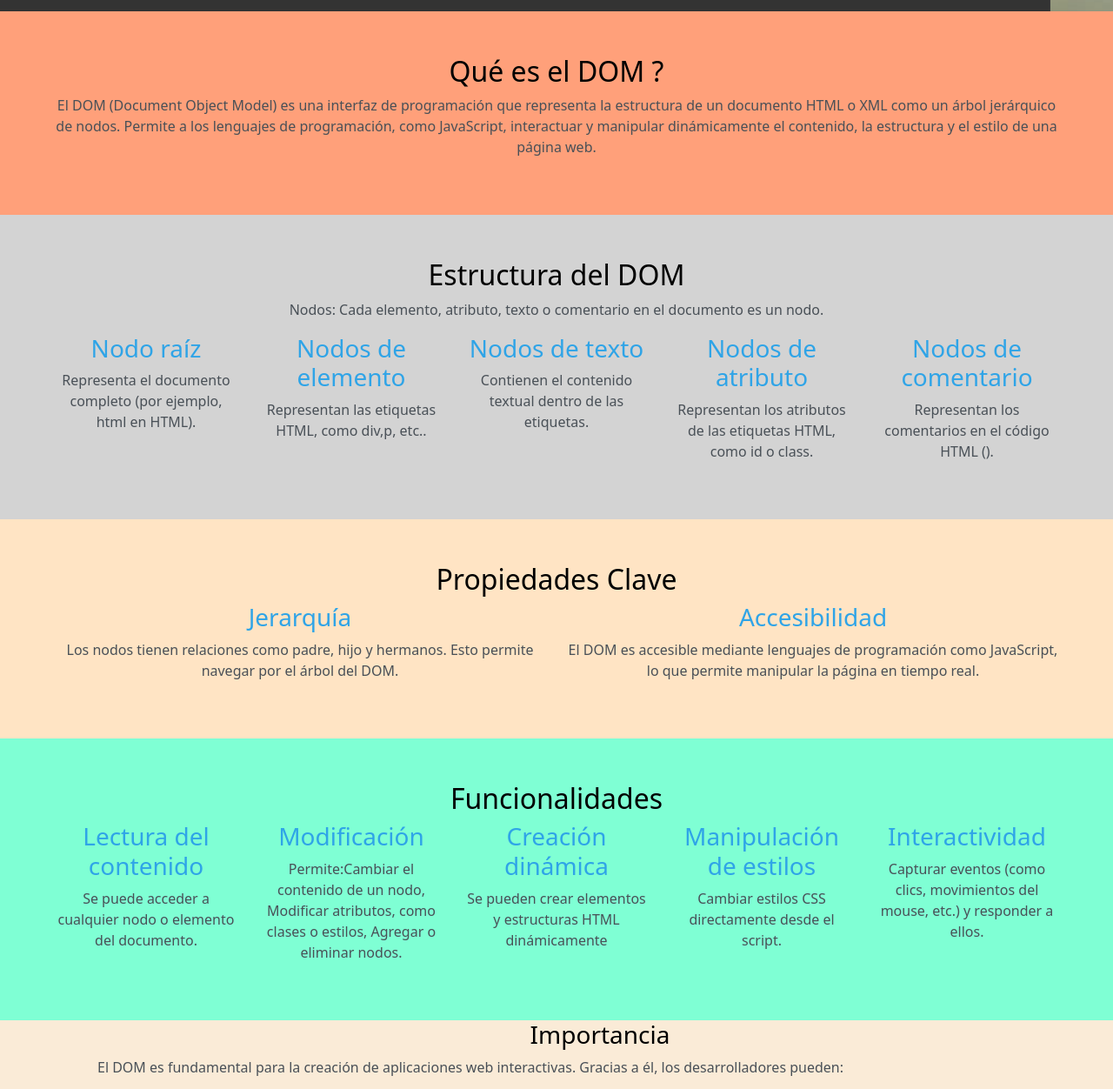
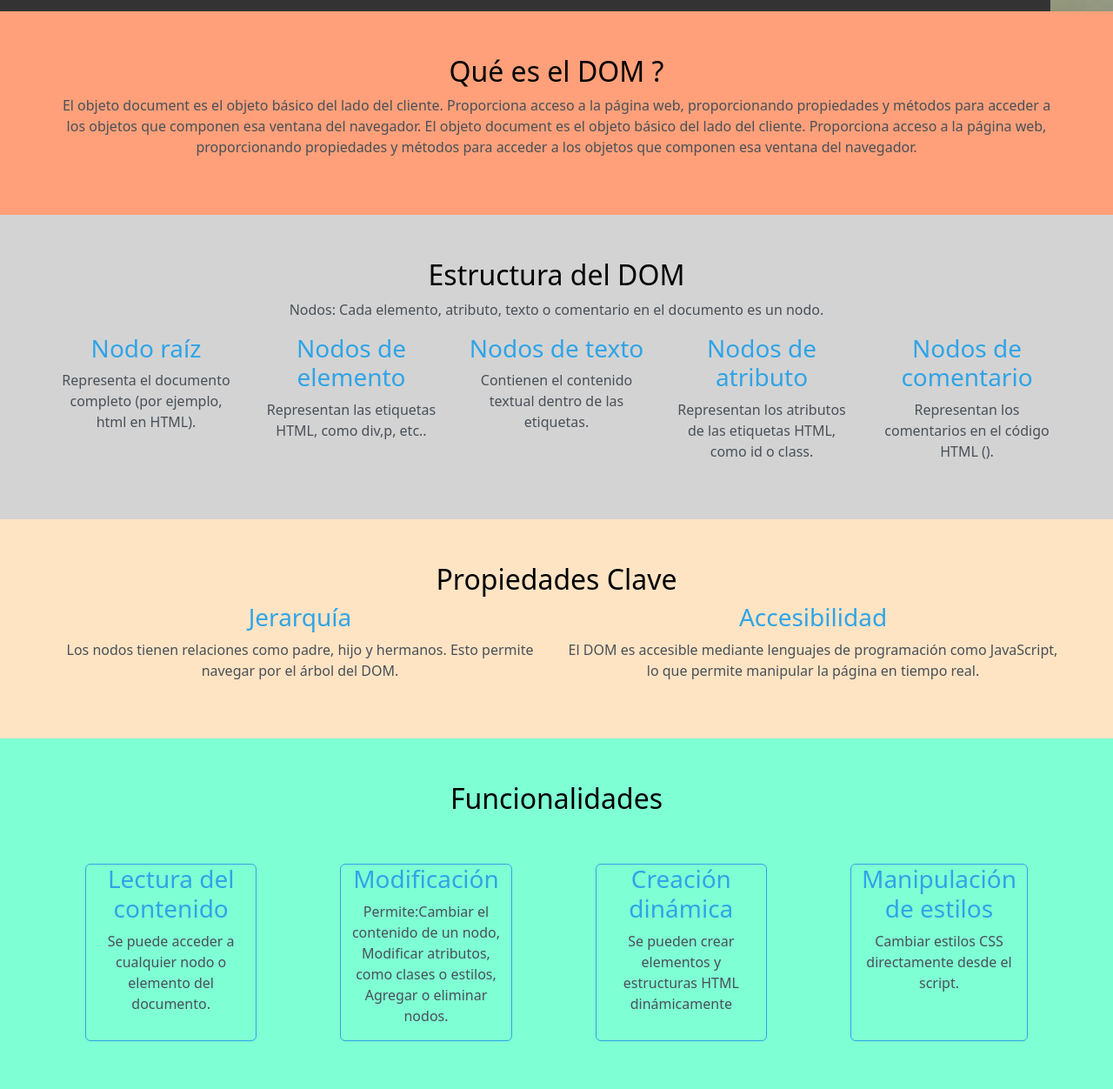
Before and after one commit to MarcoRivera339/Actividad-cd2, a plain HTML site: page index.html in a window 1280 px wide. Shown: the part 713-1965 px from the top of the page at 87% size. Drawn offline with nearby package versions, Linux system fonts and the light colour scheme.

Commit message:
actualizando

```diff
--- a/index.html
+++ b/index.html
@@ -72,7 +72,7 @@
     <div class="container-fluid">
         <div class="row" style="padding: 50px ;text-align: center;background-color: lightsalmon;">
             <h2 style="color: black;" id="dom">Qué es el DOM ?</h2>
-            <p>El DOM (Document Object Model) es una interfaz de programación que representa la estructura de un documento HTML o XML como un árbol jerárquico de nodos. Permite a los lenguajes de programación, como JavaScript, interactuar y manipular dinámicamente el contenido, la estructura y el estilo de una página web.</p>
+            <p>El objeto document es el objeto básico del lado del cliente. Proporciona acceso a la página web, proporcionando propiedades y métodos para acceder a los objetos que componen esa ventana del navegador. El objeto document es el objeto básico del lado del cliente. Proporciona acceso a la página web, proporcionando propiedades y métodos para acceder a los objetos que componen esa ventana del navegador.</p>
         </div>
         <div class="row" style="padding: 50px;text-align: center;background-color: lightgray;">
             <h2 style="color: black;" id="estructura">Estructura del DOM</h2>
@@ -111,23 +111,23 @@
         </div>
         <div class="row" style="padding: 50px;text-align: center;background-color: aquamarine;">
             <h2 style="color: black;" id="funcionalidades">Funcionalidades</h2>
-            <div class="col">
+            <div class="col border border-primary rounded m-5">
                 <h3>Lectura del contenido</h3>
                 <p>Se puede acceder a cualquier nodo o elemento del documento.</p>
             </div>
-            <div class="col">
+            <div class="col border border-primary rounded m-5">
                 <h3>Modificación</h3>
                 <p>Permite:Cambiar el contenido de un nodo, Modificar atributos, como clases o estilos, Agregar o eliminar nodos.</p>
             </div>
-            <div class="col">
+            <div class="col border border-primary rounded m-5">
                 <h3>Creación dinámica</h3>
                 <p>Se pueden crear elementos y estructuras HTML dinámicamente</p>
             </div>
-            <div class="col">
+            <div class="col border border-primary rounded m-5">
                 <h3>Manipulación de estilos</h3>
                 <p>Cambiar estilos CSS directamente desde el script.</p>
             </div>
-            <div class="col">
+            <div class="col border border-primary rounded m-5">
                 <h3>Interactividad</h3>
                 <p>Capturar eventos (como clics, movimientos del mouse, etc.) y responder a ellos.</p>
             </div>
```
